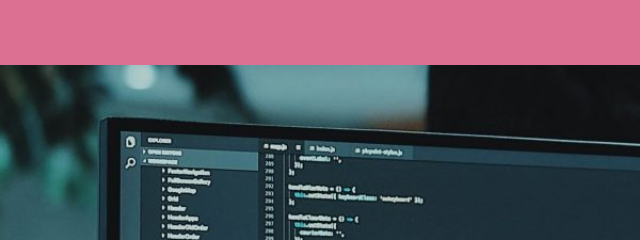
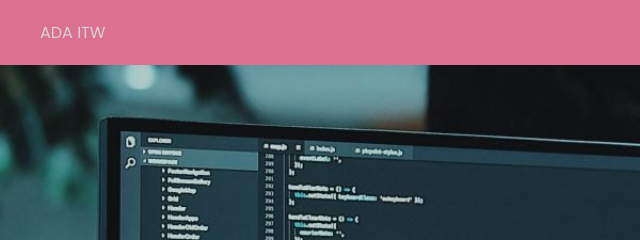
Before and after one commit to AnaCamilaAlmiron/Pagina, a plain HTML site: page index.html in a window 1280 px wide. Shown: the top 240 px of the page, 0-640 px from the left. Drawn offline with Linux system fonts and the light colour scheme.

Commit message:
cambio color

```diff
--- a/pagina.css
+++ b/pagina.css
@@ -16,7 +16,7 @@
 }
 
 .ada {
-  color: palevioletred;
+  color: rgb(213, 212, 212);
 }
 
 .link:hover {
```
